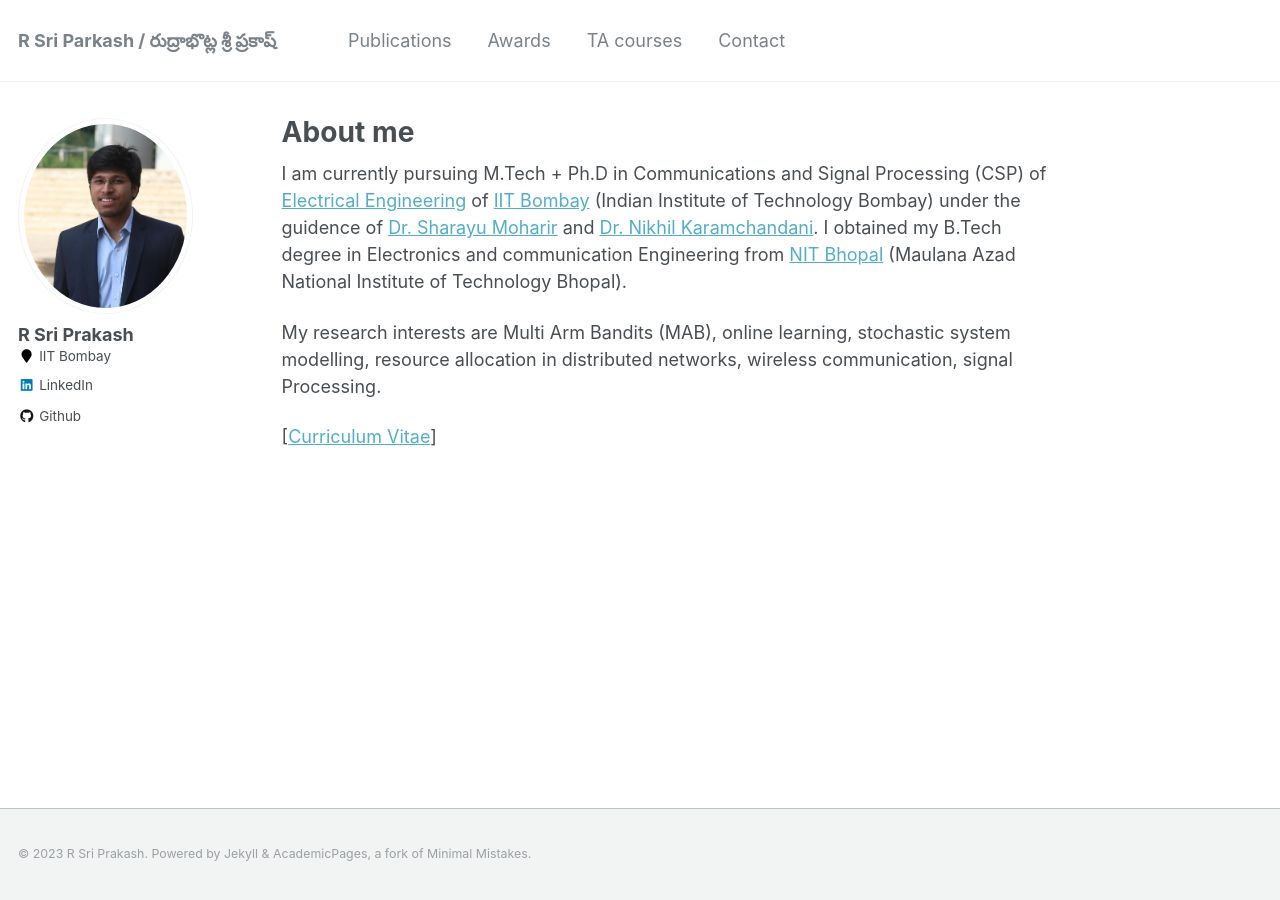
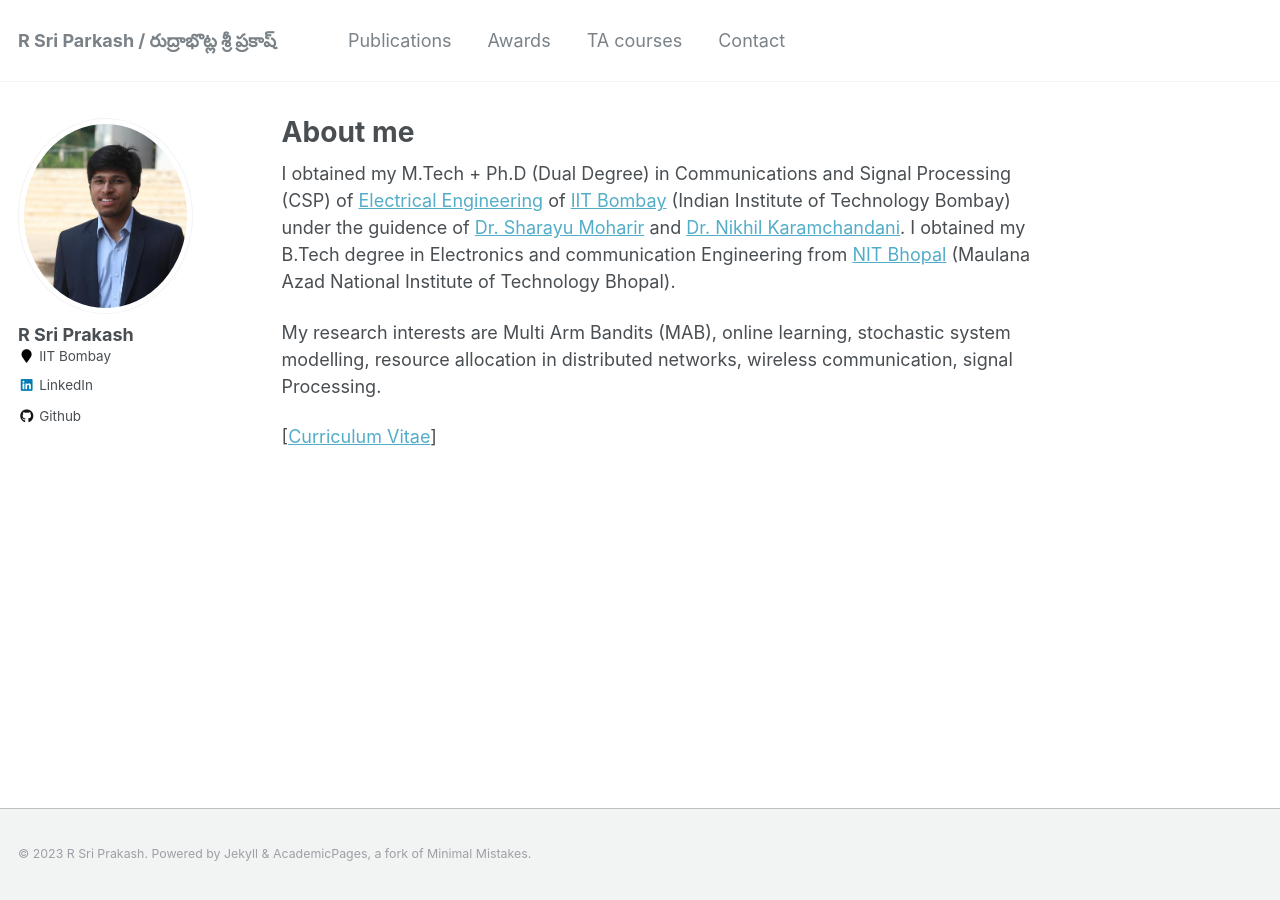
Before and after one commit to rsriprakash/rsriprakash.github.io, a Jekyll site: the page built from _pages/about.md, in a window 1280 px wide. Built offline with Jekyll 4.4.1, drawn with Linux system fonts in a browser that asks for light colours.

Commit message:
Update about.md

```diff
--- a/_pages/about.md
+++ b/_pages/about.md
@@ -8,7 +8,7 @@
   - /about.html
 ---
 
-I am currently pursuing M.Tech + Ph.D in Communications and Signal Processing (CSP) of [Electrical Engineering](https://www.ee.iitb.ac.in/web) of [IIT Bombay](https://www.iitb.ac.in/) (Indian Institute of Technology Bombay) under the guidence of [Dr. Sharayu Moharir](https://sites.google.com/view/sharayu-homepage/home) and [Dr. Nikhil Karamchandani](https://sites.google.com/site/nikhilkaram/). I obtained my B.Tech degree in Electronics and communication Engineering from [NIT Bhopal](http://www.manit.ac.in/) (Maulana Azad National Institute of Technology Bhopal).
+I obtained my M.Tech + Ph.D (Dual Degree) in Communications and Signal Processing (CSP) of [Electrical Engineering](https://www.ee.iitb.ac.in/web) of [IIT Bombay](https://www.iitb.ac.in/) (Indian Institute of Technology Bombay) under the guidence of [Dr. Sharayu Moharir](https://sites.google.com/view/sharayu-homepage/home) and [Dr. Nikhil Karamchandani](https://sites.google.com/site/nikhilkaram/). I obtained my B.Tech degree in Electronics and communication Engineering from [NIT Bhopal](http://www.manit.ac.in/) (Maulana Azad National Institute of Technology Bhopal).
 
 My research interests are Multi Arm Bandits (MAB), online learning, stochastic system modelling, resource allocation in distributed networks, wireless communication, signal Processing.
 
```
